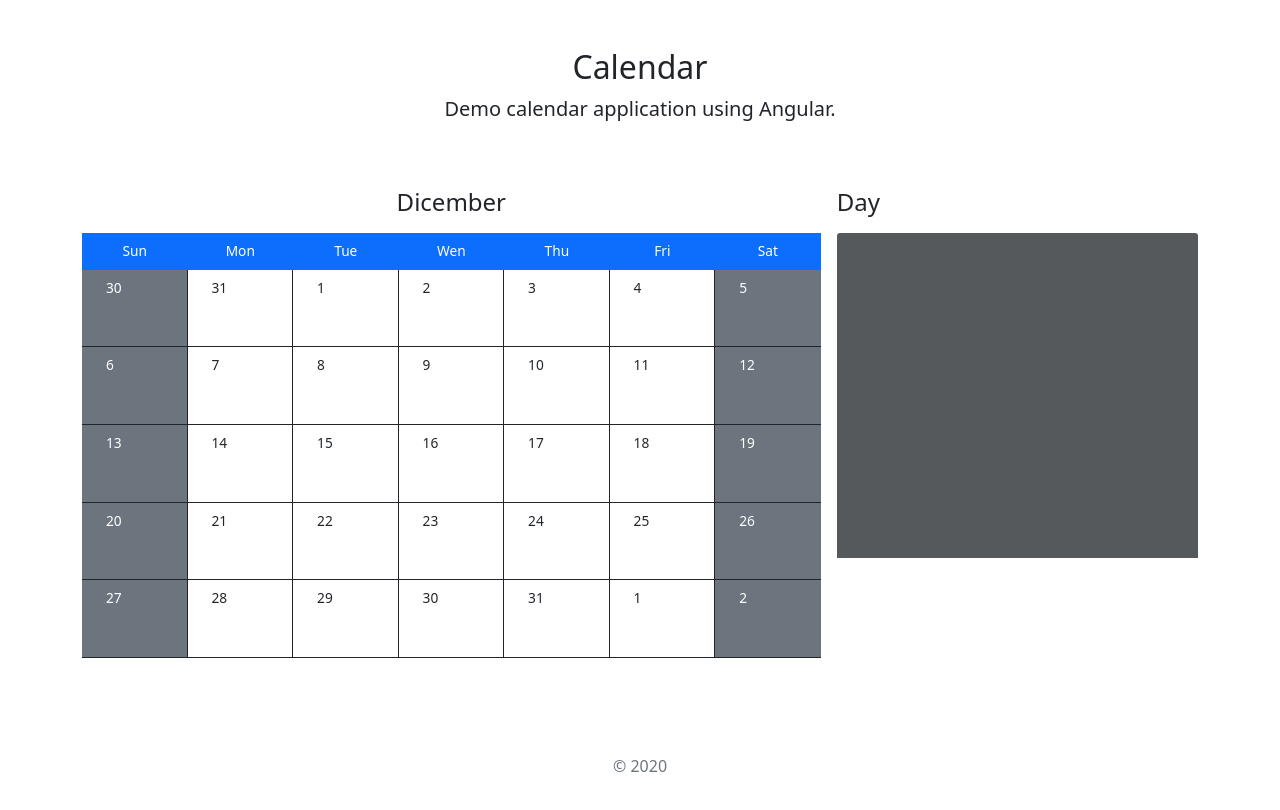
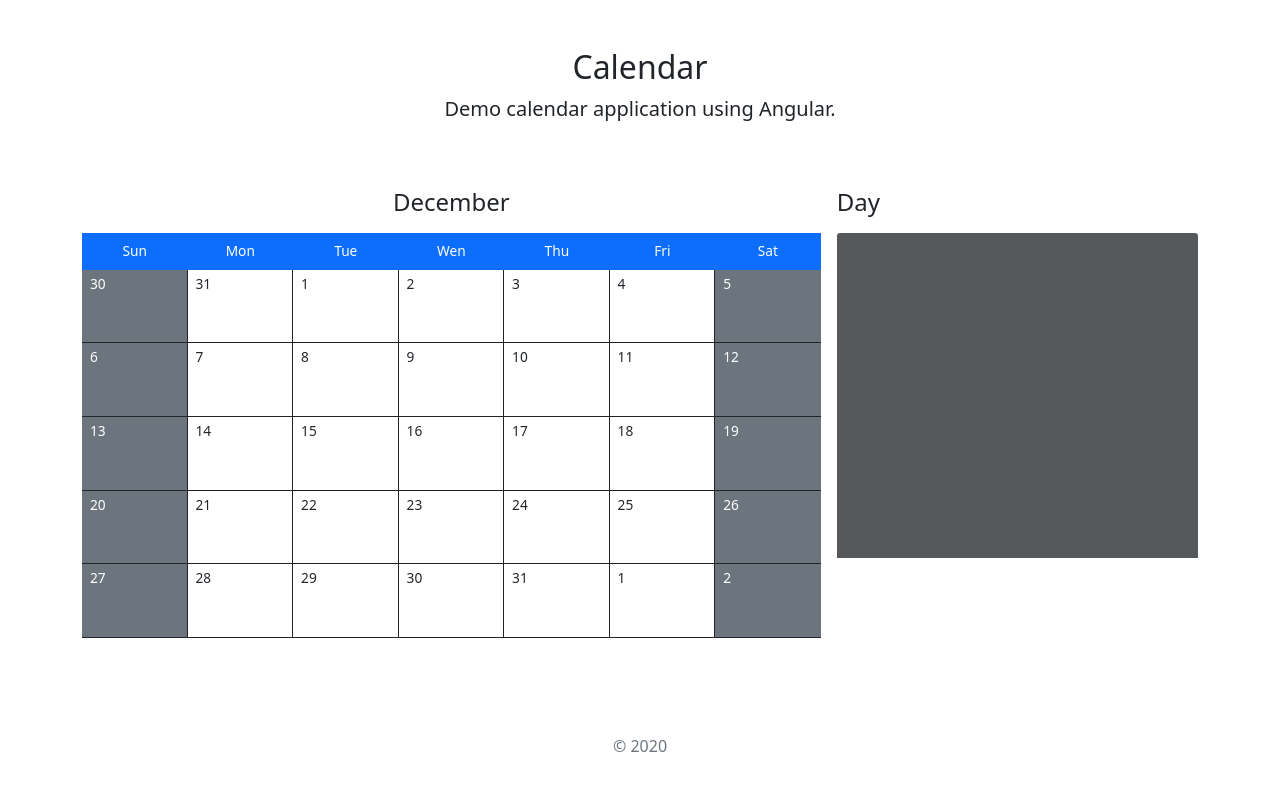
Before and after one commit to EleazarSauz/calendar-app, an Angular app: page / in a window 1280 px wide. Shown: the top 810 px of the page. Built offline with nearby package versions, Linux system fonts and the light colour scheme.

Commit message:
fixing UI month component

```diff
--- a/src/app/components/month.component.html
+++ b/src/app/components/month.component.html
@@ -11,7 +11,7 @@
 
     <li
         *ngFor="let item of listDays; index as i;"
-        class="pt-2 ps-4 text pb-5 border-bottom border-end border-dark"
+        class="pt-1 ps-2 text pb-5 border-bottom border-end border-dark"
         [ngClass]="{'bg-secondary text-white': i % 7 === 0 ||(i + 1) % 7 === 0, 'border-end-0': (i+1) % 7 === 0 }"
         (click)="onClickDay(item)"
     >
--- a/src/app/components/month.component.ts
+++ b/src/app/components/month.component.ts
@@ -7,7 +7,7 @@ import { Component, OnInit } from '@angular/core';
 })
 export class MonthComponent implements OnInit {
   listDays: any = [29,30,...Array(31).keys(), 0,1];
-  month: string = 'Dicember'
+  month: string = 'December'
 
   constructor() { }
 
```
